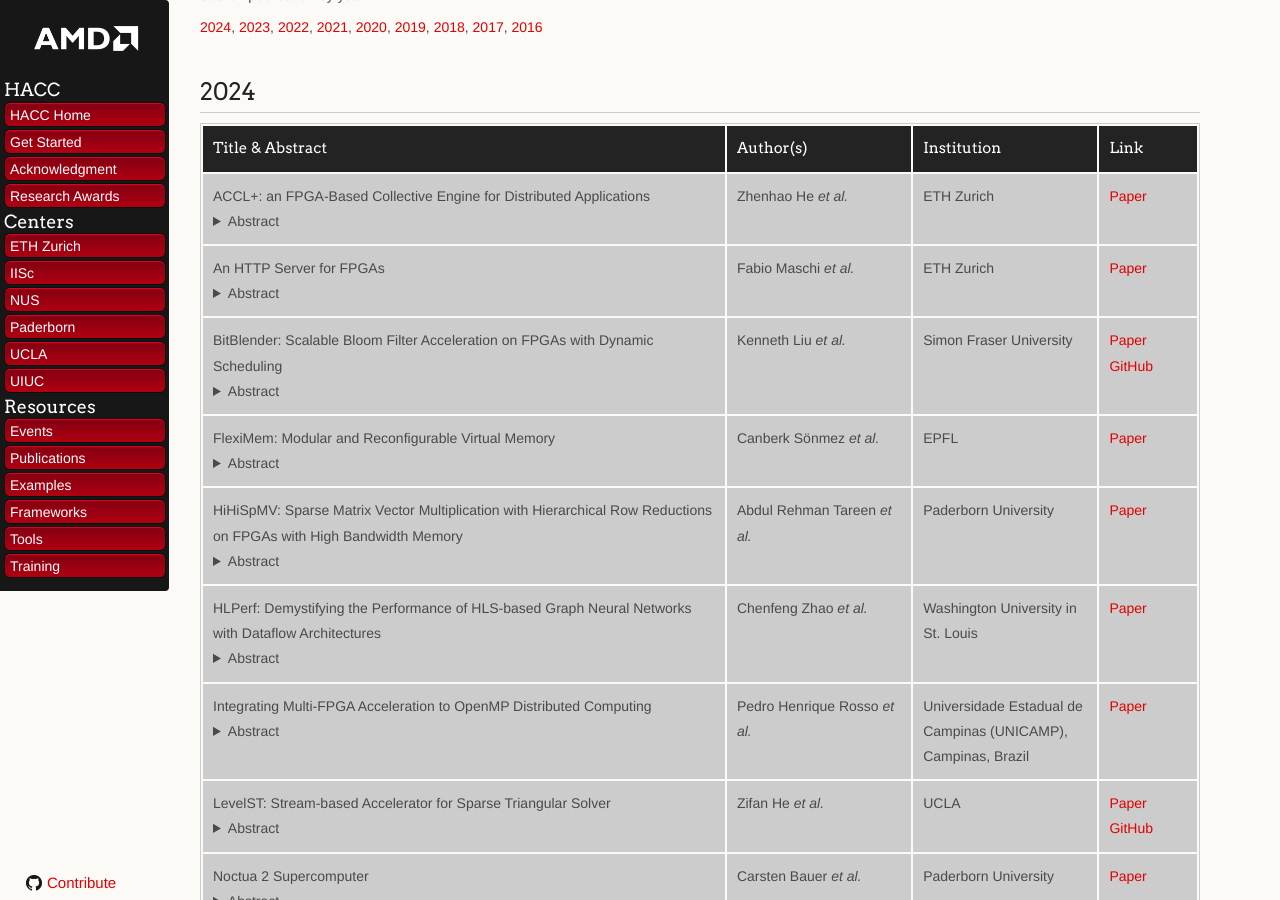
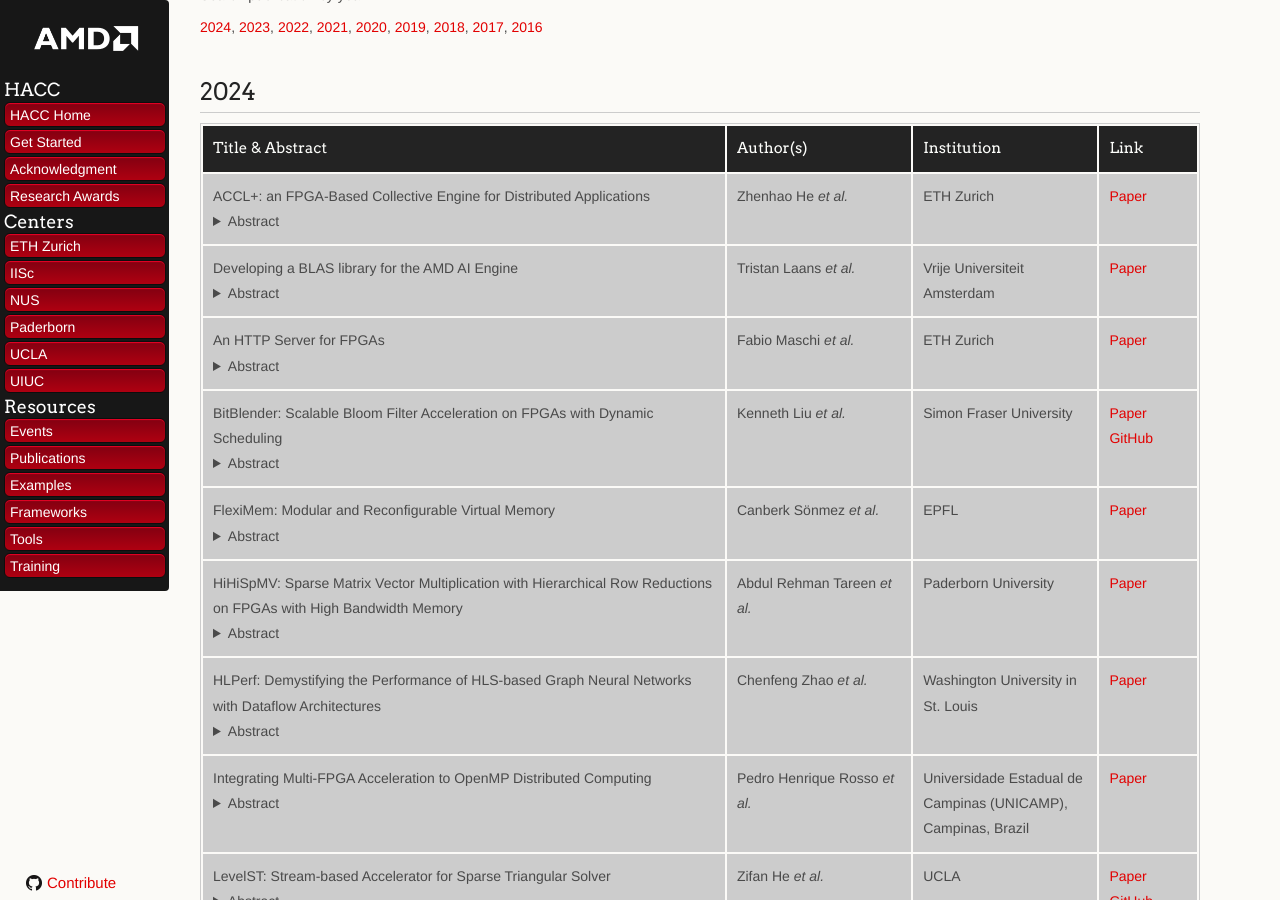
Before and after one commit to Xilinx/xacc, a Jekyll site: the page built from docs/publications.md, in a window 1280 px wide and 900 px high, scrolled down 274 px. Built offline with Jekyll 4.4.1, drawn with Linux system fonts in a browser that asks for light colours; nearby versions of some CDN libraries; our own code applies the rules of GitHub Pages for plain Markdown files.

Commit message:
iAdd AIEBLAS (#119)

```diff
--- a/docs/_data/publications/2024.yaml
+++ b/docs/_data/publications/2024.yaml
@@ -4,6 +4,13 @@
   link: "https://www.usenix.org/conference/osdi24/presentation/he"
   abstract: |
     FPGAs are increasingly prevalent in cloud deployments, serving as SmartNICs or network-attached accelerators. To facilitate the development of distributed applications with FPGAs, in this paper we propose ACCL+, an open-source, FPGA-based collective communication library. Portable across different platforms and supporting UDP, TCP, as well as RDMA, ACCL+ empowers FPGA applications to initiate direct FPGA-to-FPGA collective communication. Additionally, it can serve as a collective offload engine for CPU applications, freeing the CPU from networking tasks. It is user-extensible, allowing new collectives to be implemented and deployed without having to re-synthesize the entire design. We evaluated ACCL+ on an FPGA cluster with 100 Gb/s networking, comparing its performance against software MPI over RDMA. The results demonstrate ACCL+'s significant advantages for FPGA-based distributed applications and its competitive performance for CPU applications. We showcase ACCL+'s dual role with two use cases: as a collective offload engine to distribute CPU-based vector-matrix multiplication, and as a component in designing fully FPGA-based distributed deep-learning recommendation inference.
+
+- title: "Developing a BLAS library for the AMD AI Engine"
+  author: "Tristan Laans"
+  institution: "Vrije Universiteit Amsterdam"
+  link: "https://arxiv.org/pdf/2410.00825"
+  abstract: |
+    Spatial (dataflow) computer architectures can mitigate the control and performance overhead of classical von Neumann architectures such as traditional CPUs. Driven by the popularity of Machine Learning (ML) workloads, spatial devices are being marketed as ML inference accelerators. Despite providing a rich software ecosystem for ML practitioners, their adoption in other scientific domains is hindered by the steep learning curve and lack of reusable software, which makes them inaccessible to non-experts. We present our ongoing project AIEBLAS, an open-source, expandable implementation of Basic Linear Algebra Routines (BLAS) for the AMD AI Engine. Numerical routines are designed to be easily reusable, customized, and composed in dataflow programs, leveraging the characteristics of the targeted device without requiring the user to deeply understand the underlying hardware and programming model.
 
 - title: "An HTTP Server for FPGAs"
   author: "Fabio Maschi"
```
